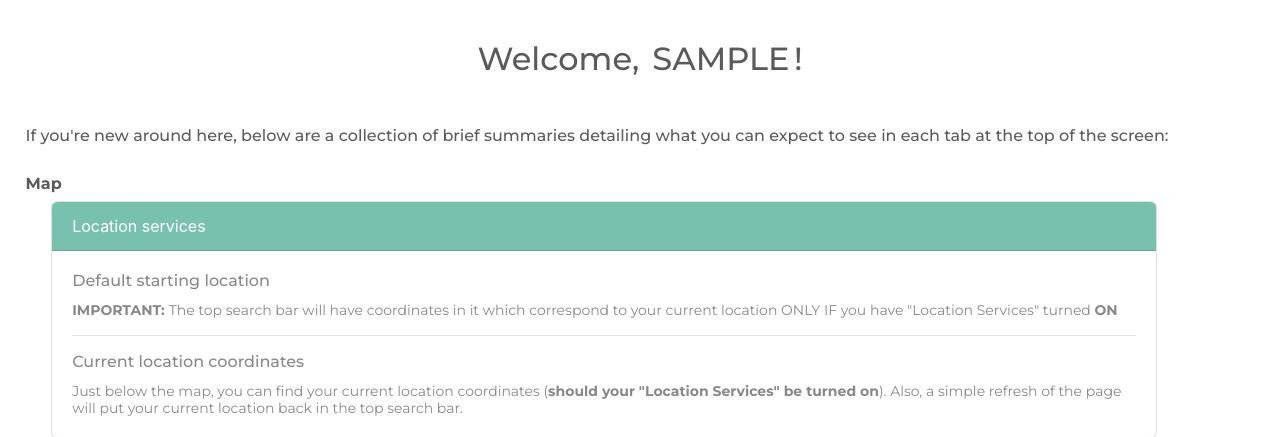
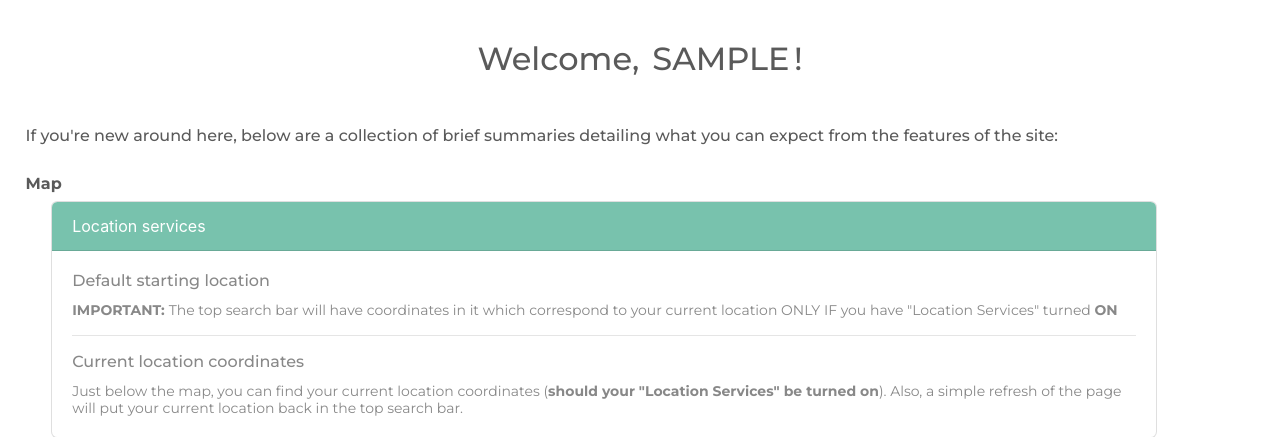
Before and after one commit to MrMabogo/campusmap, a Django app: page /maps/uva-locations-find in a window 1280 px wide. Shown: the part 56-493 px from the top of the page. Run offline with Django 3.2, Linux system fonts and the light colour scheme; the visitor is signed in with stand-in values (Sample User, id 1); some libraries are stand-ins or nearby versions.

Commit message:
Update index.html

```diff
--- a/maps/templates/maps/index.html
+++ b/maps/templates/maps/index.html
@@ -51,7 +51,7 @@
     <div class="text-left">
         <div class="spacer"></div>
         <div class="small_indent">
-            <h6>If you're new around here, below are a collection of brief summaries detailing what you can expect to see in each tab at the top of the screen:</h6>
+            <h6>If you're new around here, below are a collection of brief summaries detailing what you can expect from the features of the site:</h6>
         </div>
         <div class="smaller_spacer"></div>
         <div class="small_indent">
```
